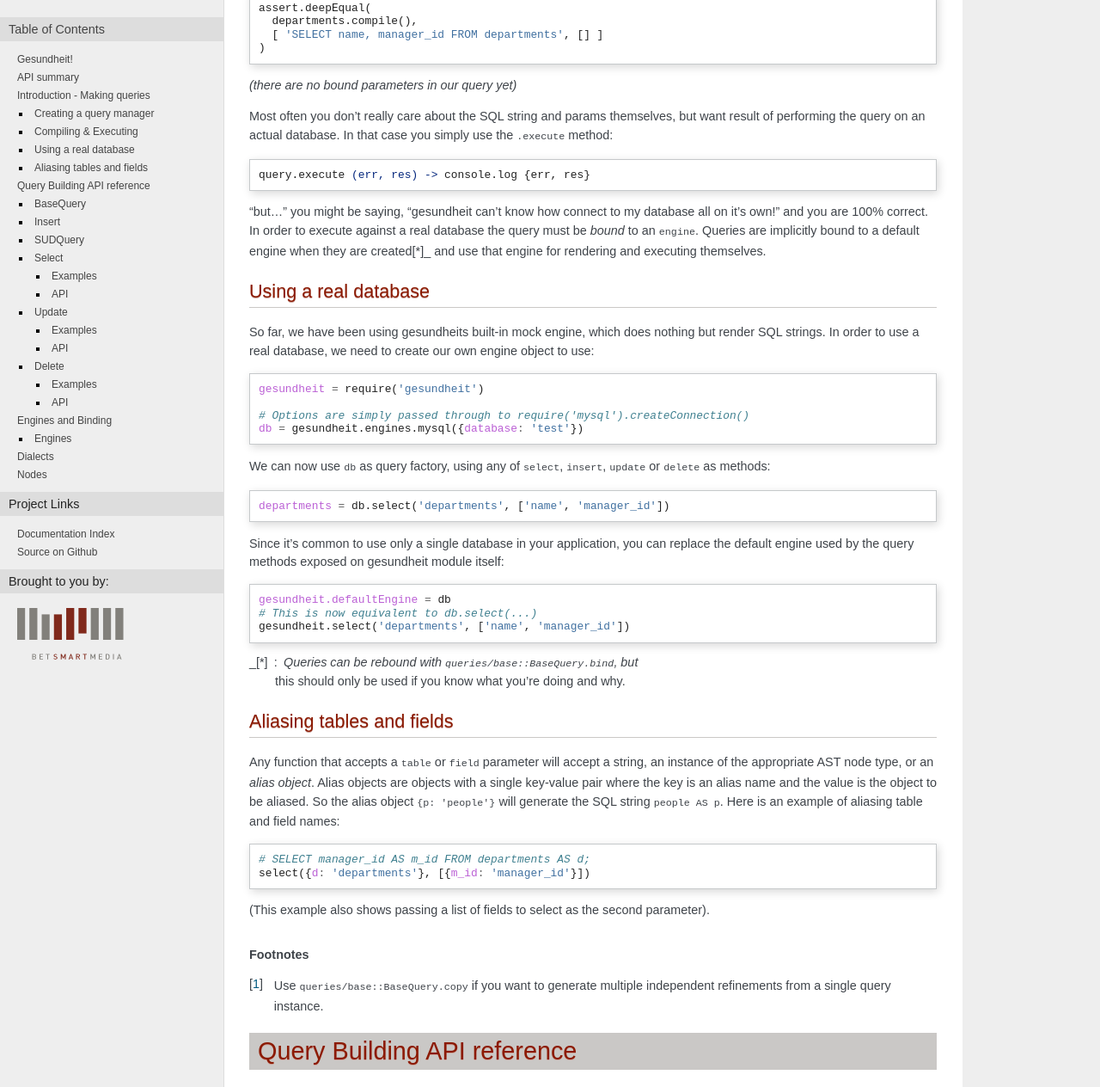
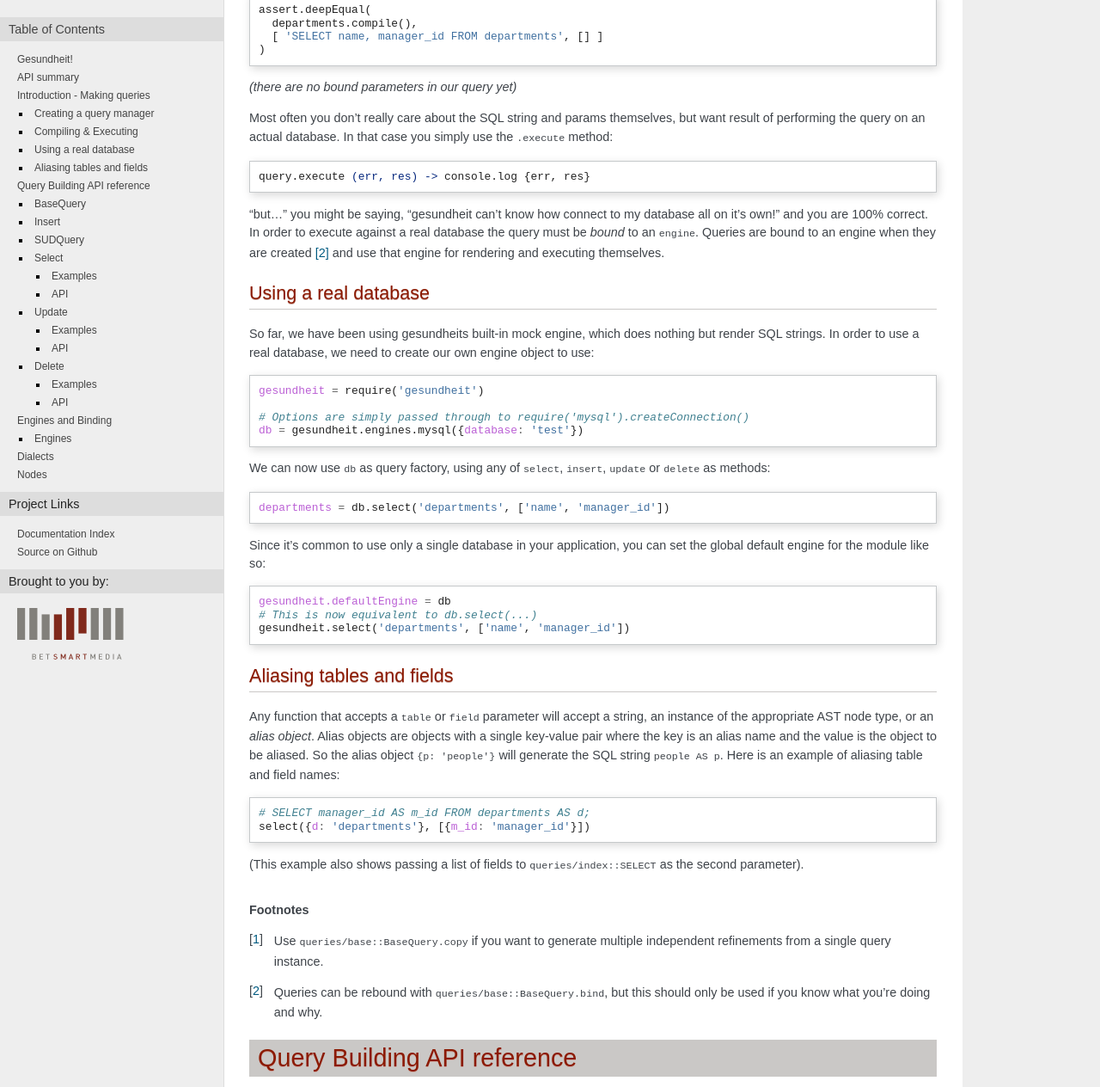
Before and after one commit to BetSmartMedia/gesundheit, a Sphinx documentation site: the page built from doc/index.rst, in a window 1280 px wide and 1400 px high, scrolled down 1090 px, cut to the strip 0-1264 px from the top of the window. Shown: the whole strip at 86% size. Built offline with Sphinx 7.4.7, drawn with Linux system fonts in a browser that asks for light colours; pages that are not in the unit, such as notebooks, are missing from menus; cross-references to code outside the pages are shown as plain code; some of the changed text lies outside the part shown.

Commit message:
more documentation updates

```diff
--- a/doc/index.rst
+++ b/doc/index.rst
@@ -73,9 +73,9 @@ simply use the ``.execute`` method::
 
 "but..." you might be saying, "gesundheit can't know how connect to my database
 all on it's own!" and you are 100% correct. In order to execute against a real
-database the query must be `bound` to an :mod:`engine <Engines>`. Queries are
-implicitly bound to a default engine when they are created[*]_ and use that
-engine for rendering and executing themselves.
+database the query must be `bound` to an :mod:`engine`. Queries are bound to an
+engine when they are created [#]_ and use that engine for rendering and
+executing themselves.
 
 .. _engine-usage-example:
 
@@ -97,15 +97,11 @@ We can now use ``db`` as query factory, using any of ``select``, ``insert``,
   departments = db.select('departments', ['name', 'manager_id'])
 
 Since it's common to use only a single database in your application, you can
-replace the default engine used by the query methods exposed on gesundheit
-module itself::
+set the global default engine for the module like so::
 
   gesundheit.defaultEngine = db
   # This is now equivalent to db.select(...)
   gesundheit.select('departments', ['name', 'manager_id'])
-
-_[*] : Queries can be rebound with :meth:`queries/base::BaseQuery.bind`, but
-  this should only be used if you know what you're doing and why.
 
 .. _using-aliases:
 
@@ -122,13 +118,16 @@ example of aliasing table and field names::
   # SELECT manager_id AS m_id FROM departments AS d;
   select({d: 'departments'}, [{m_id: 'manager_id'}])
 
-(This example also shows passing a list of fields to select as the second
-parameter).
+(This example also shows passing a list of fields to
+:func:`~queries/index::SELECT` as the second parameter).
 
 .. rubric:: Footnotes
 
 .. [#] Use :meth:`queries/base::BaseQuery.copy` if you want to generate
   multiple independent refinements from a single query instance.
+
+.. [#] Queries can be rebound with :meth:`queries/base::BaseQuery.bind`, but
+  this should only be used if you know what you're doing and why.
 
 
 Query Building API reference
```
Also changed, not shown: other parts of doc/index.rst (+3 -3 lines), 2 other files.
